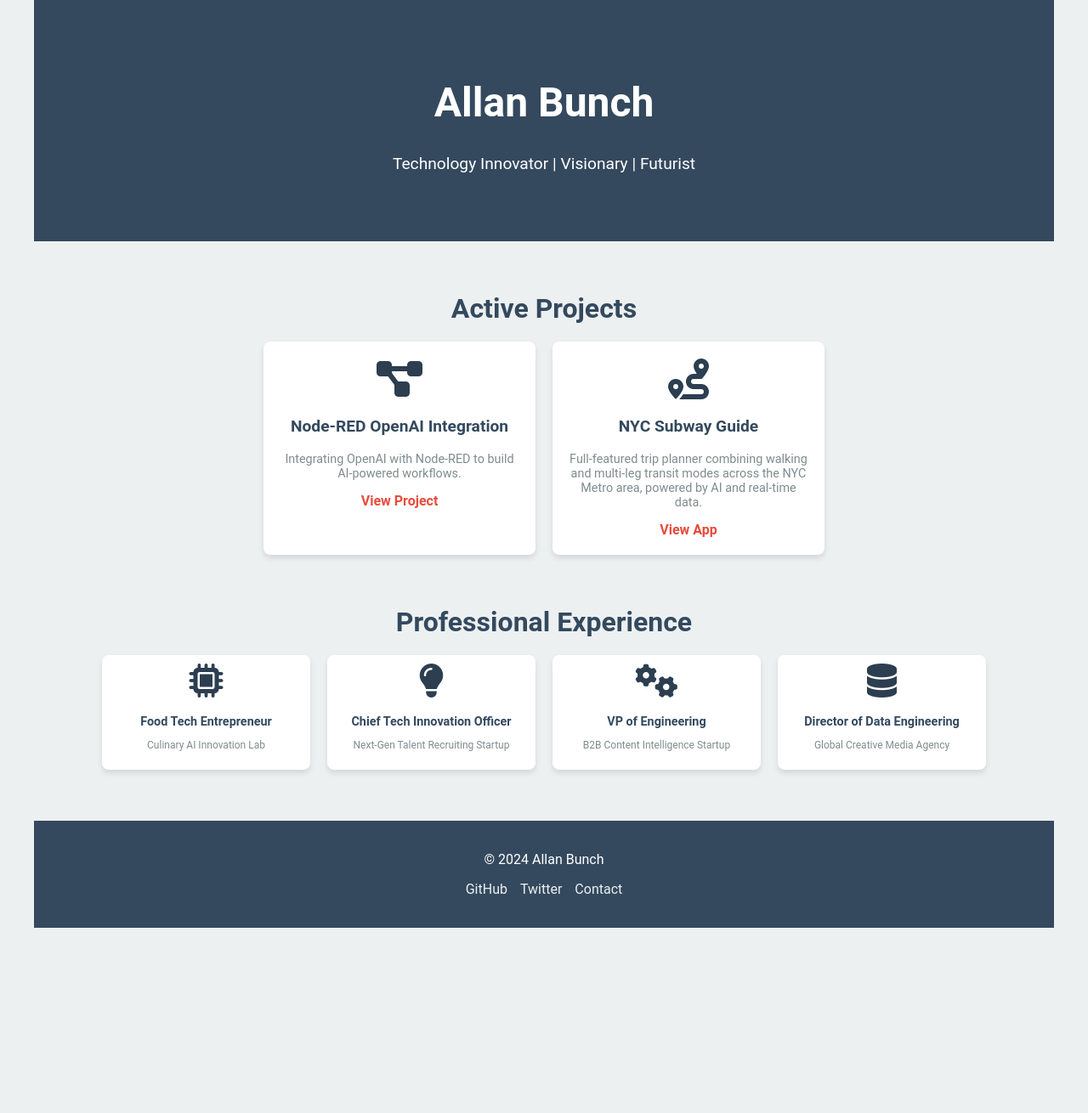
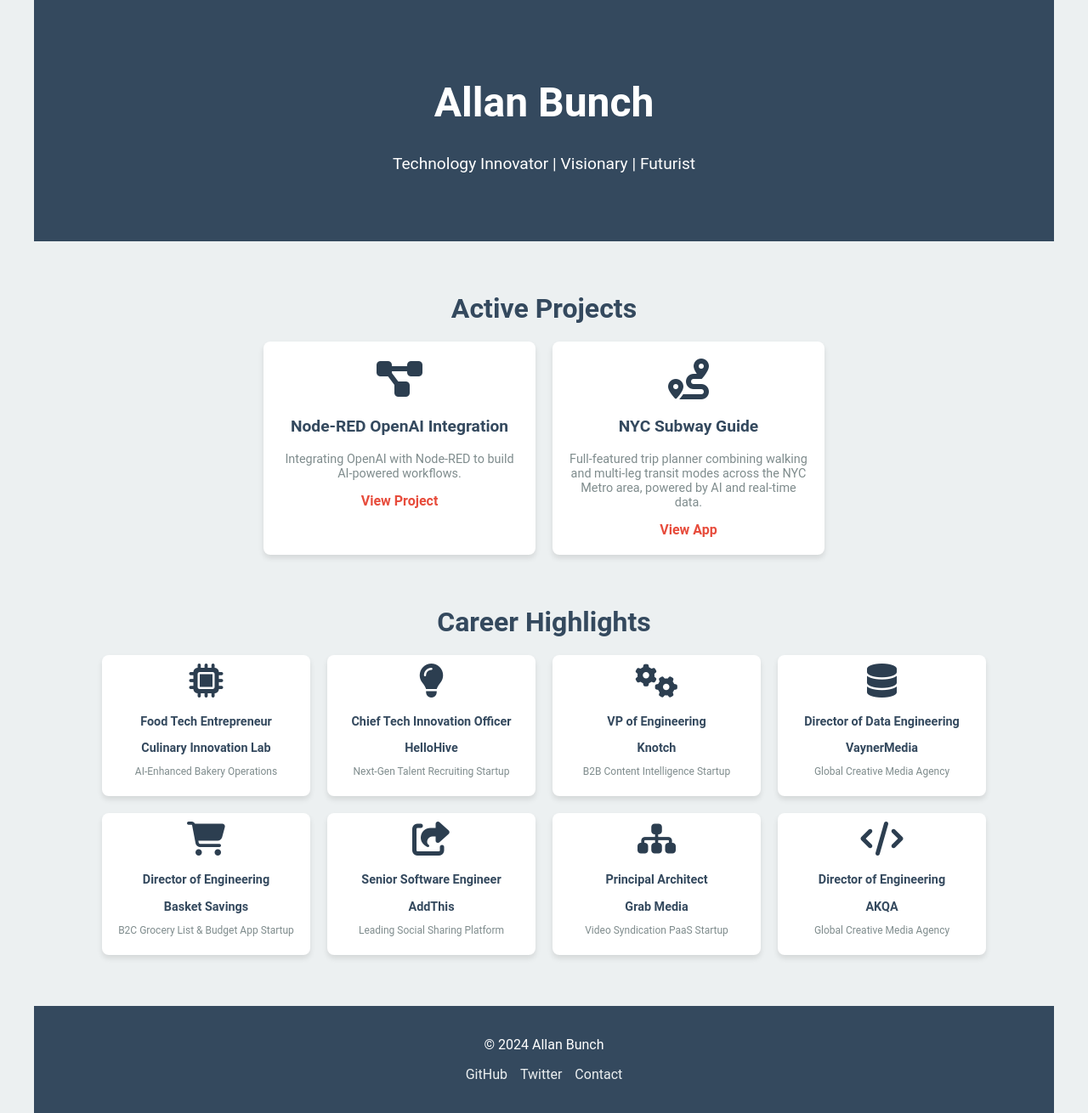
Before and after one commit to allanbunch/allanbunch.github.io, a Jekyll site: the page built from index.html, in a window 1280 px wide. Shown: the whole page at 85% size. Built offline with Jekyll 4.4.1, drawn with Linux system fonts in a browser that asks for light colours; before the commit the page ends 1092 px from its top, so only the background shows below that.

Commit message:
Updated career highlight cards

```diff
--- a/assets/css/style.scss
+++ b/assets/css/style.scss
@@ -127,6 +127,13 @@
   box-shadow: 0 8px 12px rgba(0, 0, 0, 0.2);
 }
 
+.cards-section.professional-experience .card .company-name {
+  font-size: 0.9rem; /* Slightly larger than the description text */
+  font-weight: bold; /* Emphasizes the company name */
+  color: var(--primary-color); /* Matches the heading color */
+  margin-bottom: 5px; /* Adds space between the company name and description */
+}
+
 
 /* Responsive Adjustments */
 @media (max-width: 1024px) {
--- a/index.html
+++ b/index.html
@@ -23,21 +23,23 @@
   </div>
 </section>
 
-<!-- Professional Experience Section -->
+<!-- Career Highlights Section -->
 <section class="cards-section professional-experience">
-  <h2>Professional Experience</h2>
+  <h2>Career Highlights</h2>
   <div class="cards-container">
     <!-- Food Tech Entrepreneur -->
     <div class="card">
       <i class="fa-solid fa-microchip"></i>
       <h3>Food Tech Entrepreneur</h3>
-      <p>Culinary AI Innovation Lab</p>
+      <p class="company-name">Culinary Innovation Lab</p>
+      <p>AI-Enhanced Bakery Operations</p>
     </div>
 
     <!-- Chief Technology Innovation Officer -->
     <div class="card">
       <i class="fa-solid fa-lightbulb"></i>
       <h3>Chief Tech Innovation Officer</h3>
+      <p class="company-name">HelloHive</p>
       <p>Next-Gen Talent Recruiting Startup</p>
     </div>
 
@@ -45,6 +47,7 @@
     <div class="card">
       <i class="fa-solid fa-cogs"></i>
       <h3>VP of Engineering</h3>
+      <p class="company-name">Knotch</p>
       <p>B2B Content Intelligence Startup</p>
     </div>
 
@@ -52,6 +55,39 @@
     <div class="card">
       <i class="fa-solid fa-database"></i>
       <h3>Director of Data Engineering</h3>
+      <p class="company-name">VaynerMedia</p>
+      <p>Global Creative Media Agency</p>
+    </div>
+
+    <!-- Director of Engineering -->
+    <div class="card">
+      <i class="fa-solid fa-cart-shopping"></i>
+      <h3>Director of Engineering</h3>
+      <p class="company-name">Basket Savings</p>
+      <p>B2C Grocery List & Budget App Startup</p>
+    </div>
+
+    <!-- Senior Software Engineer -->
+    <div class="card">
+      <i class="fa-solid fa-share-from-square"></i>
+      <h3>Senior Software Engineer</h3>
+      <p class="company-name">AddThis</p>
+      <p>Leading Social Sharing Platform</p>
+    </div>
+
+    <!-- Principal Architect -->
+    <div class="card">
+      <i class="fa-solid fa-sitemap"></i>
+      <h3>Principal Architect</h3>
+      <p class="company-name">Grab Media</p>
+      <p>Video Syndication PaaS Startup</p>
+    </div>
+
+    <!-- Director of Engineering -->
+    <div class="card">
+      <i class="fa-solid fa-code"></i>
+      <h3>Director of Engineering</h3>
+      <p class="company-name">AKQA</p>
       <p>Global Creative Media Agency</p>
     </div>
   </div>
```
